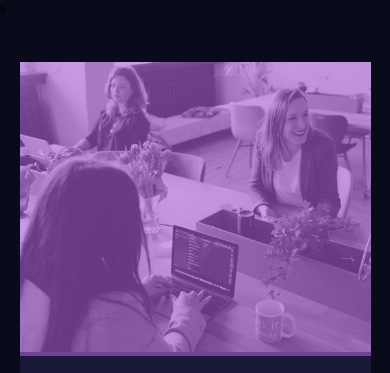
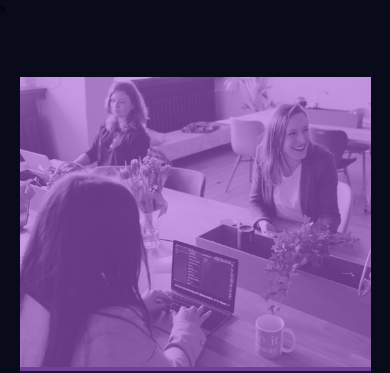
Before and after one commit to goverdhan-gaur/stats-preview-card-component-main, a plain HTML site: page index.html in a window 390 px wide. Shown: the top 373 px of the page. Drawn offline with Linux system fonts and the light colour scheme.

Commit message:
Update style.css

```diff
--- a/style.css
+++ b/style.css
@@ -118,7 +118,7 @@ body {
       left: 0%;
       transform: translate(0%, 0%);
       position:relative;
-      margin:3rem auto;
+      margin:4rem auto;
     }
 
     main .img img {
```
